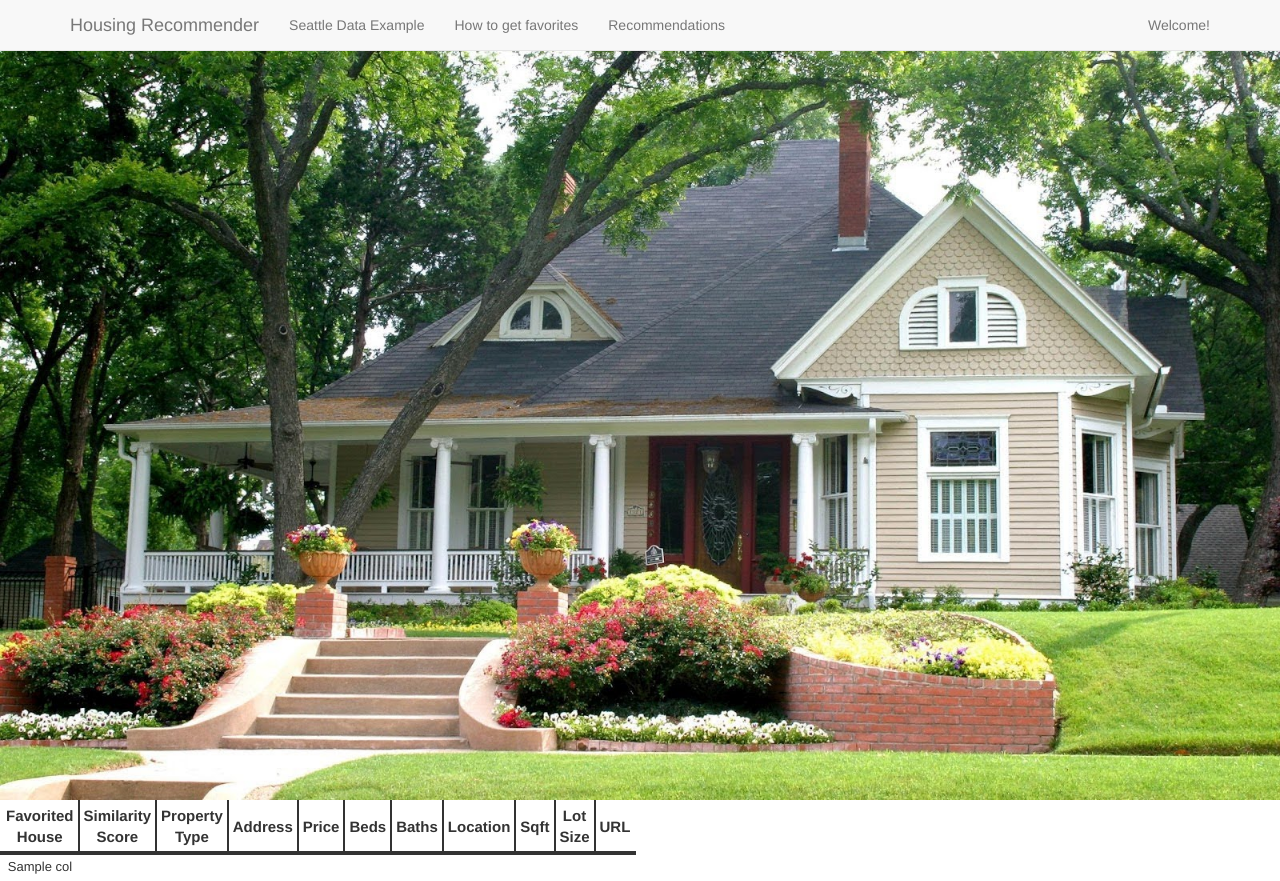
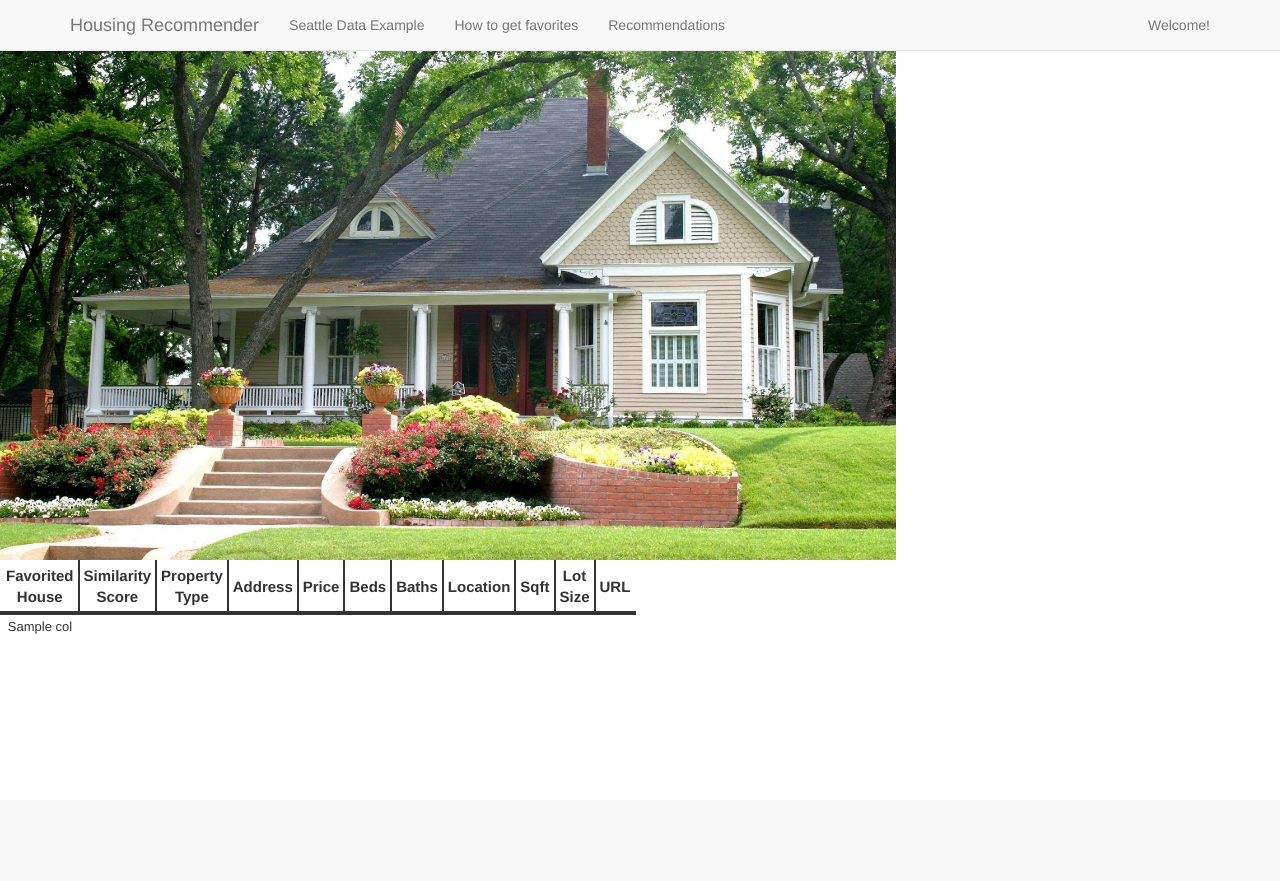
Before and after one commit to ereppond/housing-recommender, a Flask app: template templates/uploaded_file.html in a window 1280 px wide. After the commit the page ends 634 px from the top, so only its background shows below. Run offline with Flask 2, Linux system fonts and the light colour scheme; the template is opened without the code that fills it: most values are stand-ins (such as "Sample title", 1, 10 or a date in 2020); some libraries are stand-ins or nearby versions.

Commit message:
picture changes

```diff
--- a/templates/uploaded_file.html
+++ b/templates/uploaded_file.html
@@ -68,7 +68,7 @@
   </head>
 
   <body>
-  	<img src="{{url_for('static', filename='house1.jpg')}}" style="width:100%; height:auto; margin:0 auto;"/>
+  	<img src="{{url_for('static', filename='house1.jpg')}}" style="width:70%; height:auto; margin:0 auto;"/>
 
     <!-- Static navbar -->
     <nav class="navbar navbar-default navbar-fixed-top">
```
